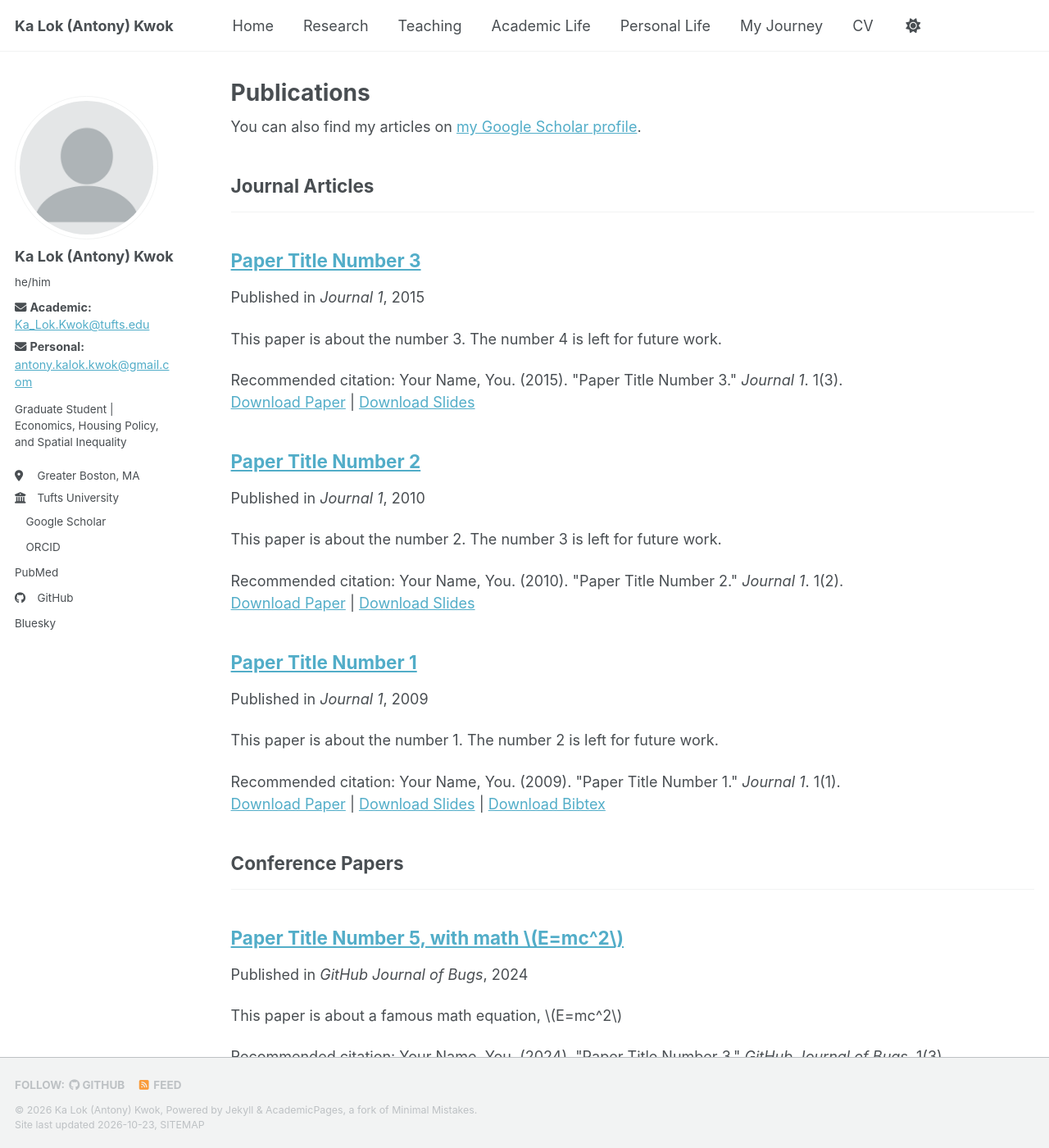
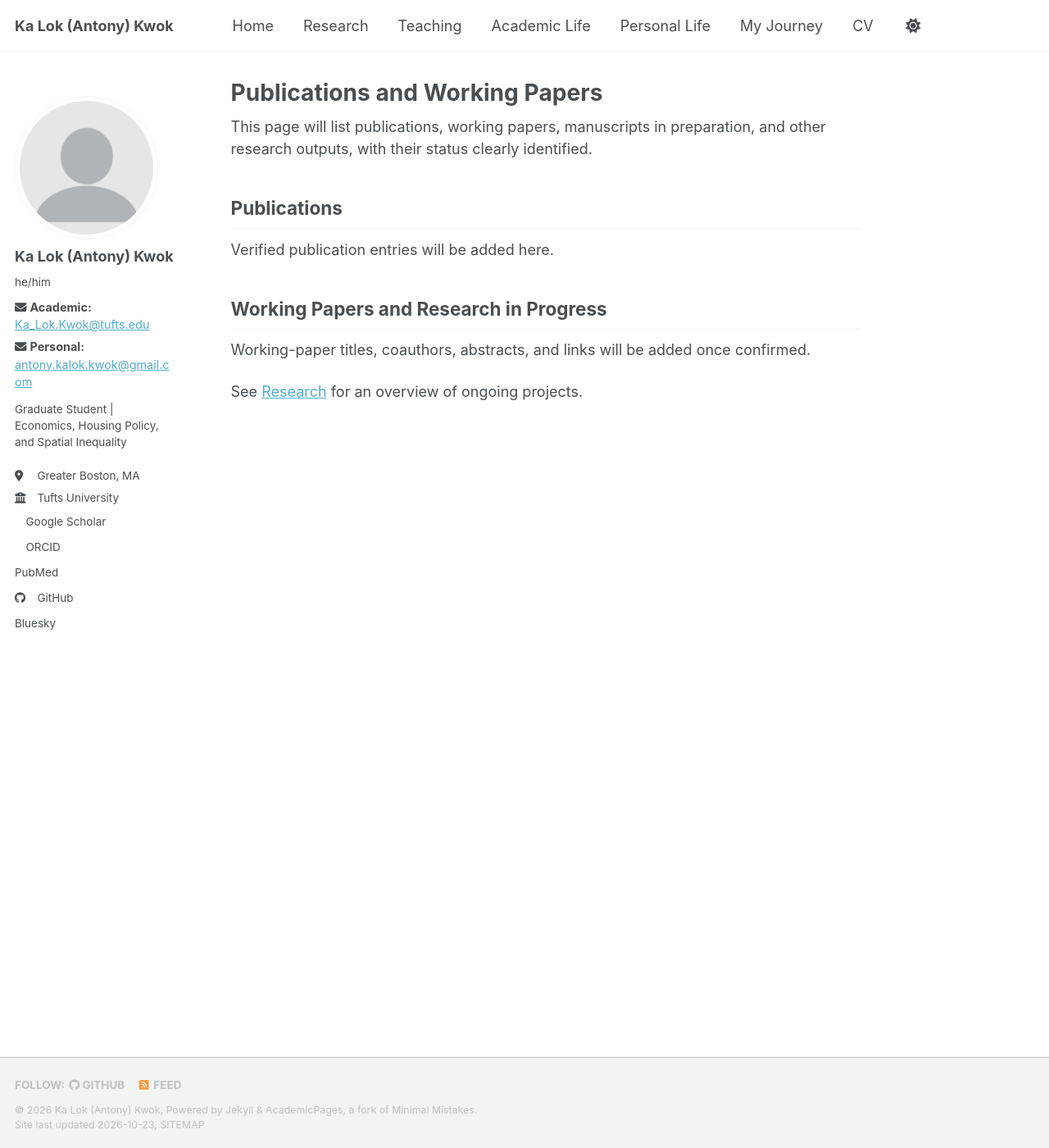
Before and after one commit to AntonyKaLokKwok/AntonyKaLokKwok.github.io, a Jekyll site: the page built from _pages/publications.html, in a window 1280 px wide and 1400 px high. Shown: the whole window at 82% size. Built offline with Jekyll 4.4.1, drawn with Linux system fonts in a browser that asks for light colours; a style sheet for code colours, icons or effects is not loaded; some of the changed text lies outside the part shown.

Commit message:
Organize academic portfolio: update _pages/publications.html

```diff
--- a/_pages/publications.html
+++ b/_pages/publications.html
@@ -1,33 +1,16 @@
 ---
-layout: archive
-title: "Publications"
+layout: single
+title: "Publications and Working Papers"
 permalink: /publications/
 author_profile: true
 ---
 
-{% if site.author.googlescholar %}
-  <div class="wordwrap">You can also find my articles on <a href="{{site.author.googlescholar}}">my Google Scholar profile</a>.</div>
-{% endif %}
+<p>This page will list publications, working papers, manuscripts in preparation, and other research outputs, with their status clearly identified.</p>
 
-{% include base_path %}
+<h2>Publications</h2>
+<p>Verified publication entries will be added here.</p>
 
-<!-- New style rendering if publication categories are defined -->
-{% if site.publication_category %}
-  {% for category in site.publication_category  %}
-    {% assign title_shown = false %}
-    {% for post in site.publications reversed %}
-      {% if post.category != category[0] %}
-        {% continue %}
-      {% endif %}
-      {% unless title_shown %}
-        <h2>{{ category[1].title }}</h2><hr />
-        {% assign title_shown = true %}
-      {% endunless %}
-      {% include archive-single.html %}
-    {% endfor %}
-  {% endfor %}
-{% else %}
-  {% for post in site.publications reversed %}
-    {% include archive-single.html %}
-  {% endfor %}
-{% endif %}
+<h2>Working Papers and Research in Progress</h2>
+<p>Working-paper titles, coauthors, abstracts, and links will be added once confirmed.</p>
+
+<p>See <a href="/research/">Research</a> for an overview of ongoing projects.</p>
```
